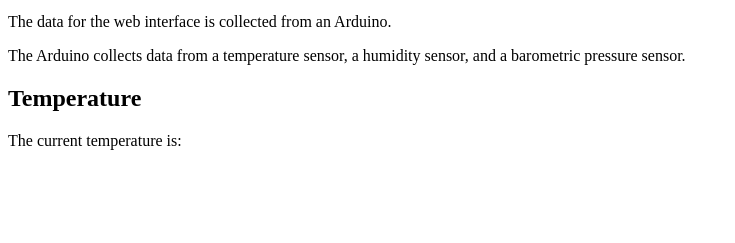
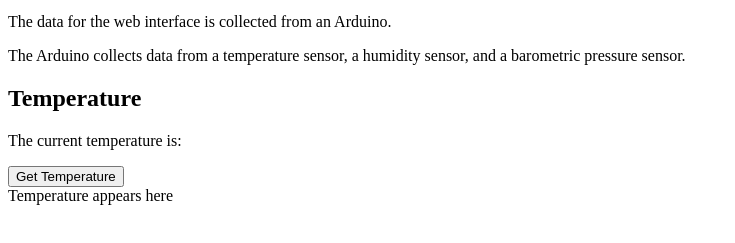
Before and after one commit to Nahjay/Arduino-Weather-Station, a plain HTML site: page web_interface/index.html in a window 1280 px wide. Shown: the part 101-344 px from the top of the page, without its empty margins (0-735 px from the left). Drawn offline with Linux system fonts and the light colour scheme.

Commit message:
feat: began preliminary implementation of getting temperature heading in web interface by creating the button and heading

```diff
--- a/web_interface/index.html
+++ b/web_interface/index.html
@@ -11,7 +11,9 @@
 
     <h2> Temperature </h2>
     <p> The current temperature is: </p>
-
+     <!-- Create a button to obtain the temperature-->
+    <button id="getTempbutton">Get Temperature</button>
+    <div id="temp_box" class="data-box"> Temperature appears here </div>
 
 </body>
 </html>
```
